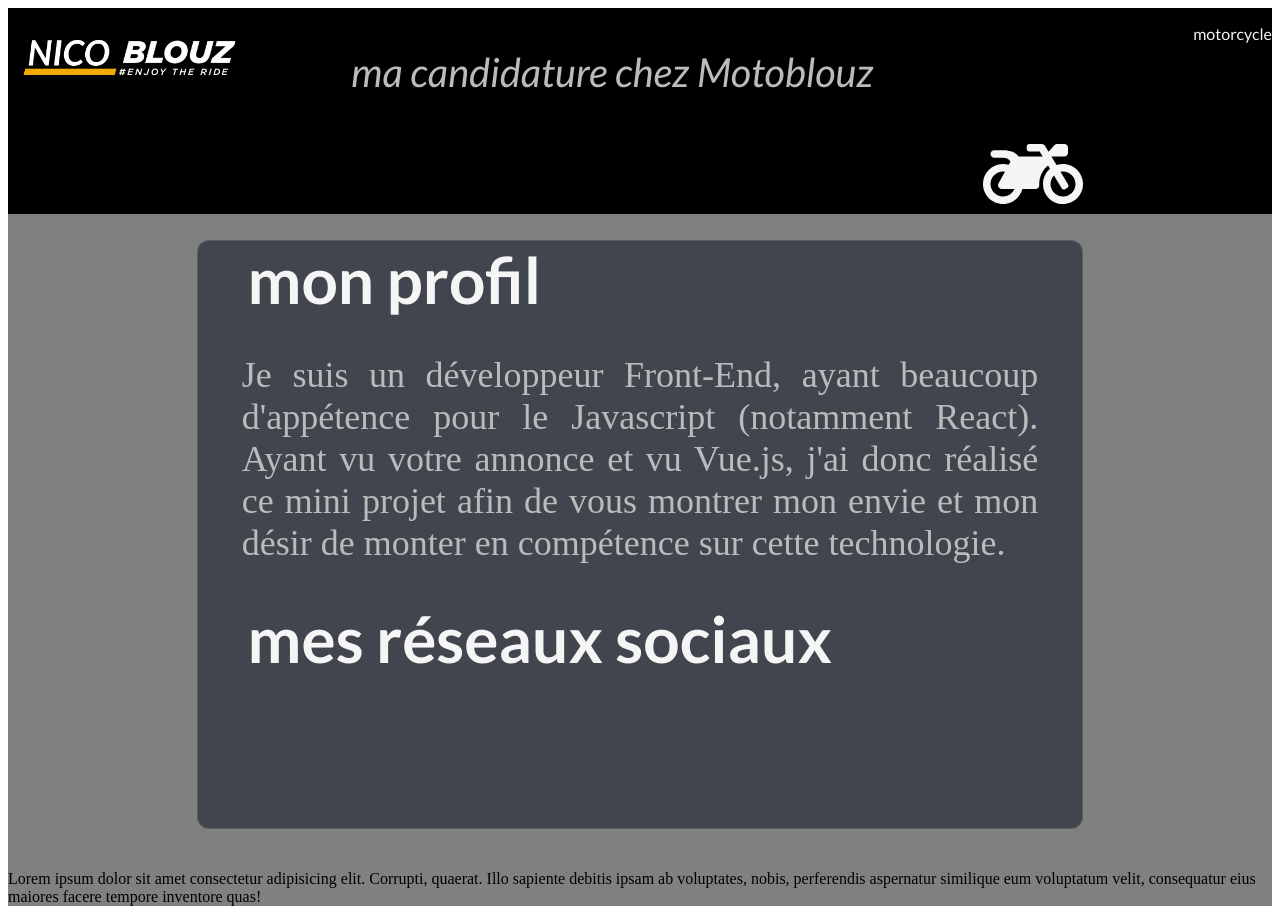
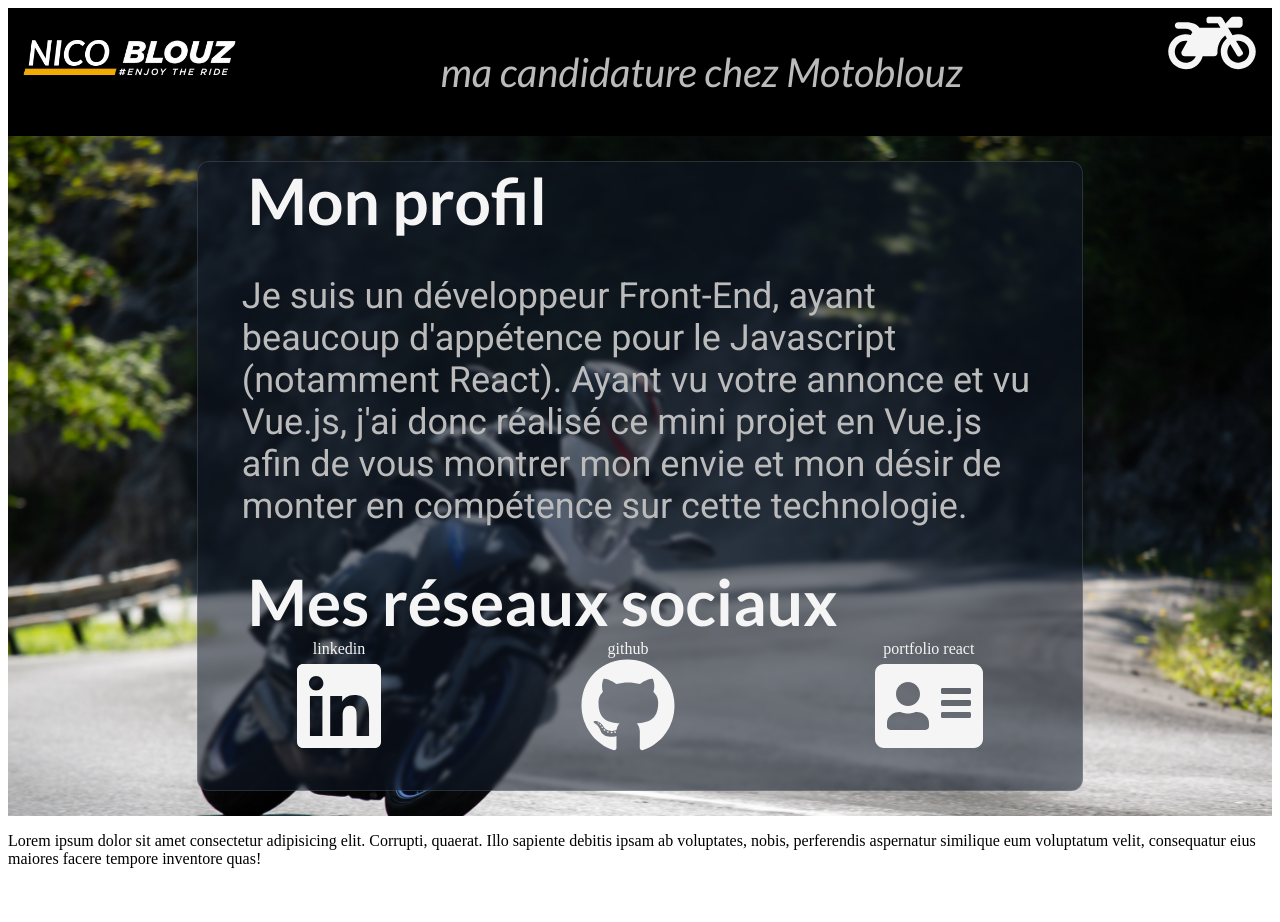
Before and after one commit to leeroynico/nicoblouz, a Vue app: page / in a window 1280 px wide. After the commit the page ends 884 px from the top, so only its background shows below. Built offline with nearby package versions, Linux system fonts and the light colour scheme.

Commit message:
add profil section

```diff
--- a/package.json
+++ b/package.json
@@ -9,6 +9,7 @@
   },
   "dependencies": {
     "@fortawesome/fontawesome-svg-core": "^1.2.36",
+    "@fortawesome/free-brands-svg-icons": "^5.15.4",
     "@fortawesome/free-solid-svg-icons": "^5.15.4",
     "@fortawesome/vue-fontawesome": "^3.0.0-5",
     "@lottiefiles/vue-lottie-player": "^1.0.2",
--- a/src/App.vue
+++ b/src/App.vue
@@ -1,8 +1,7 @@
 <template>
-  <div class="container">
+  <div>
     <Header />
     <Profil />
-
     <p>
       Lorem ipsum dolor sit amet consectetur adipisicing elit. Corrupti,
       quaerat. Illo sapiente debitis ipsam ab voluptates, nobis, perferendis
@@ -24,12 +23,11 @@
 };
 </script>
 
-<style scoped>
+<style>
+@import url("https://fonts.googleapis.com/css2?family=Lato:ital,wght@0,100;0,300;0,400;0,700;1,100;1,300;1,400;1,700&family=Roboto:ital,wght@0,300;0,400;1,100;1,300&display=swap");
+
 #app {
   -webkit-font-smoothing: antialiased;
   -moz-osx-font-smoothing: grayscale;
 }
-.container {
-  background: grey;
-}
 </style>
--- a/src/components/Profil.vue
+++ b/src/components/Profil.vue
@@ -2,14 +2,35 @@
   <div class="container">
     <!-- <img src="../assets/profil.jpg" alt="profil" /> -->
     <div class="card">
-      <h1>mon profil</h1>
+      <h1>Mon profil</h1>
       <p>
         Je suis un développeur Front-End, ayant beaucoup d'appétence pour le
         Javascript (notamment React). Ayant vu votre annonce et vu Vue.js, j'ai
-        donc réalisé ce mini projet afin de vous montrer mon envie et mon désir
-        de monter en compétence sur cette technologie.
+        donc réalisé ce mini projet en Vue.js afin de vous montrer mon envie et
+        mon désir de monter en compétence sur cette technologie.
       </p>
-      <h1>mes réseaux sociaux</h1>
+
+      <h1>Mes réseaux sociaux</h1>
+      <div class="social">
+        <div class="socialItem">
+          <label>linkedin</label>
+          <a href="https://www.linkedin.com/in/nico-leeroy/" target="blank">
+            <fa :icon="['fab', 'linkedin']" size="6x"
+          /></a>
+        </div>
+        <div class="socialItem">
+          <label>github</label>
+          <a href="https://github.com/leeroynico/" target="blank">
+            <fa :icon="['fab', 'github']" size="6x"
+          /></a>
+        </div>
+        <div class="socialItem">
+          <label>portfolio react</label>
+          <a href="https://portfolionicoleroy.netlify.app" target="blank">
+            <fa :icon="['fa', 'address-card']" size="6x" />
+          </a>
+        </div>
+      </div>
     </div>
   </div>
 </template>
@@ -19,11 +40,12 @@
 <style scoped>
 .container {
   background-image: url("../assets/profil.jpg");
-  height: 80vh;
+  height: 85vh;
   background-repeat: no-repeat;
   background-size: cover;
   display: flex;
   justify-content: center;
+  color: whitesmoke;
 }
 
 h1 {
@@ -34,11 +56,11 @@
   margin-left: 50px;
 }
 p {
+  font-family: "Roboto", sans-serif;
   font-size: 4.5vh;
   color: rgb(187, 187, 187);
   margin-left: 5%;
   margin-right: 5%;
-  text-align: justify;
 }
 .card {
   margin-top: 2%;
@@ -50,4 +72,16 @@
   border-radius: 12px;
   border: 1px solid rgba(255, 255, 255, 0.125);
 }
+.social {
+  display: flex;
+  justify-content: space-around;
+}
+.socialItem {
+  display: flex;
+  flex-direction: column;
+  align-items: center;
+}
+a {
+  color: whitesmoke;
+}
 </style>
--- a/src/components/header/Header.vue
+++ b/src/components/header/Header.vue
@@ -2,7 +2,6 @@
   <div class="header">
     <img src="../../assets/nicoblouzlogo.png" alt="logo" />
     <p>ma candidature chez Motoblouz</p>
-
     <Icons name="motorcycle" />
   </div>
 </template>
@@ -27,6 +26,7 @@
   color: whitesmoke;
   font-family: "Lato", sans-serif;
 }
+
 p {
   font-size: 5vh;
   font-style: italic;
--- a/src/components/icons/IconBase.vue
+++ b/src/components/icons/IconBase.vue
@@ -1,6 +1,5 @@
 <template>
   <fa :icon="name" class="icon" size="6x" />
-  <p>{{ name }}</p>
 </template>
 
 <script setup>
@@ -16,7 +15,6 @@
 
 <style>
 .icon {
-  margin-top: 10%;
-  height: 80px;
+  height: 70px;
 }
 </style>
--- a/src/main.js
+++ b/src/main.js
@@ -2,8 +2,9 @@
 import { library } from "@fortawesome/fontawesome-svg-core";
 import { fas } from "@fortawesome/free-solid-svg-icons";
 import { FontAwesomeIcon } from "@fortawesome/vue-fontawesome";
+import { fab } from "@fortawesome/free-brands-svg-icons";
 import App from "./App.vue";
 
-library.add(fas);
+library.add(fas, fab);
 
 createApp(App).component("fa", FontAwesomeIcon).mount("#app");
```
Also changed, not shown: 1 other file (tests, documents, lock files or other folders).
